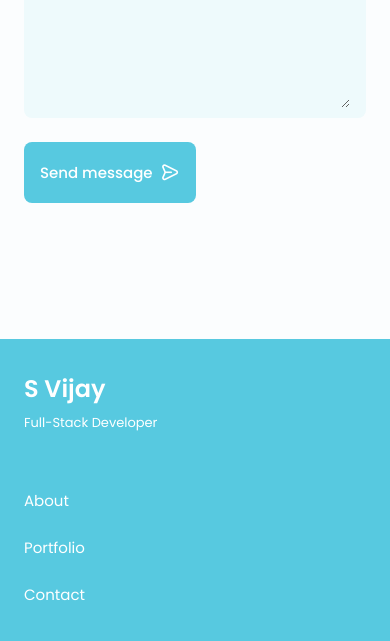
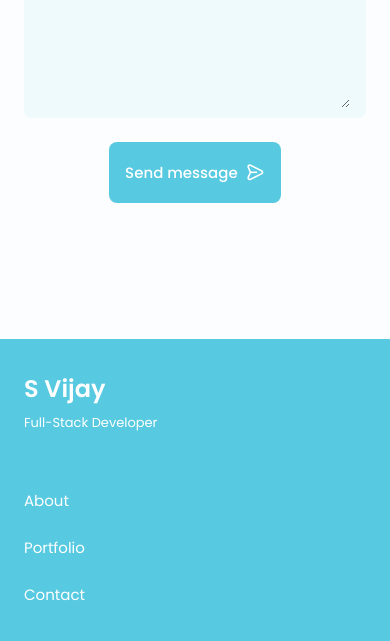
Before and after one commit to VijayMayhul/My-Portfolio-JS, a plain HTML site: page index.html in a window 390 px wide. Shown: the part 5354-5995 px from the top of the page. Drawn offline with nearby package versions, Linux system fonts and the light colour scheme.

Commit message:
mail-send div update

```diff
--- a/index.html
+++ b/index.html
@@ -1355,7 +1355,7 @@
               ></textarea>
             </div>
 
-            <div>
+            <div class="button-send-div">
               <button type="submit" class="button button-send button--flex">
                 Send message
                 <i class="uil uil-message button__icon"></i>
--- a/packages/css/styles.css
+++ b/packages/css/styles.css
@@ -428,6 +428,18 @@ img {
 
 .button--white:hover {
   background-color: #fff;
+}
+
+.button-send-div{
+  display: flex;
+  justify-content: start;
+}
+
+@media screen and (max-width: 425px) {
+  .button-send-div{
+    display: flex;
+    justify-content: center;
+  }
 }
 
 .button--flex {
```
